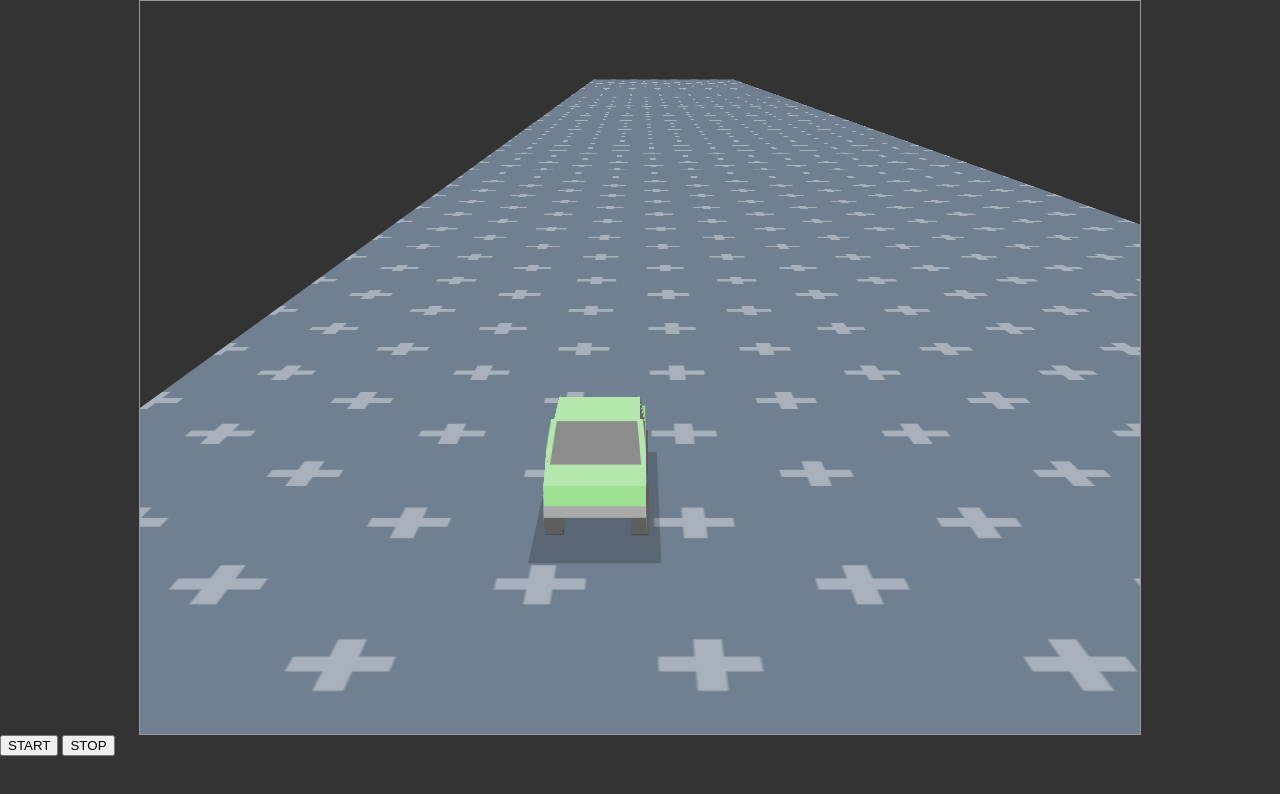
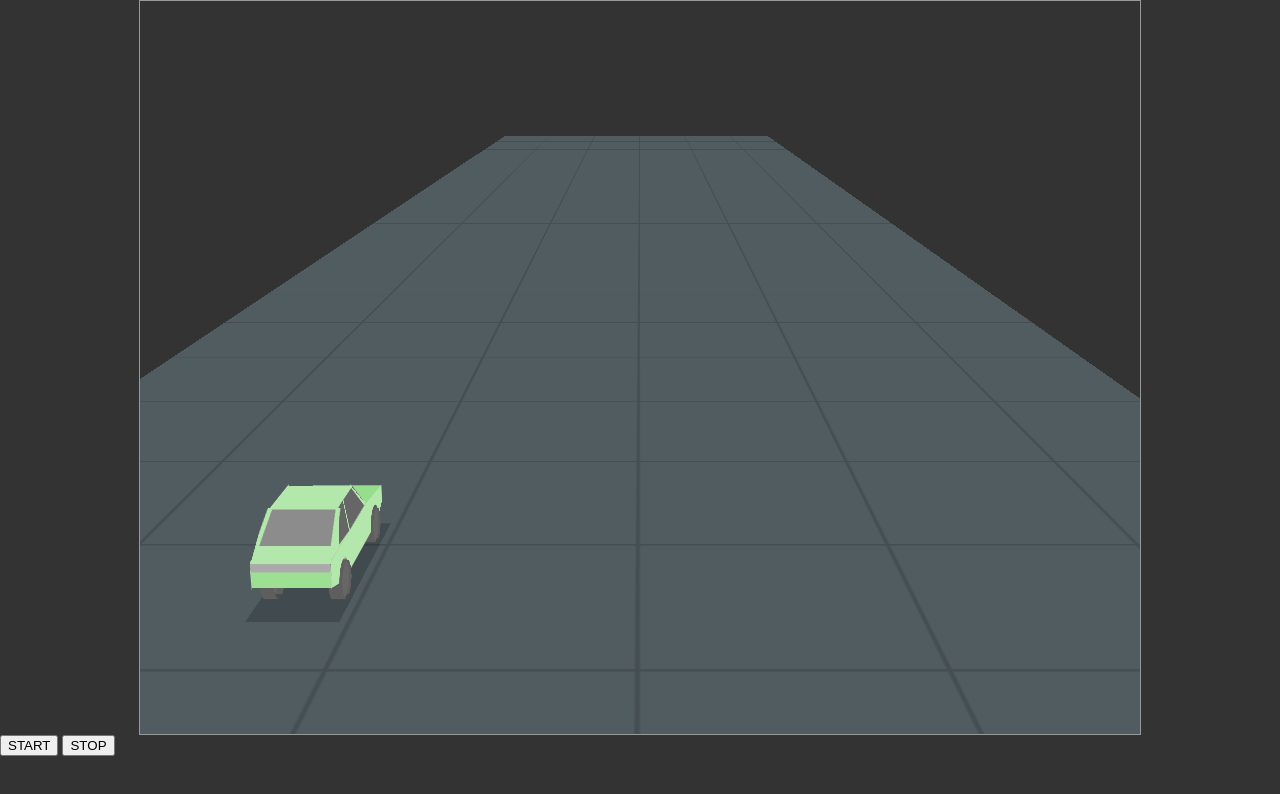
Before and after one commit to bcerc/pinto-rally-racer, a plain HTML site: page index.html in a window 1280 px wide. Drawn offline with Linux system fonts and the light colour scheme.

Commit message:
update road styling, shorten road for better perf

```diff
--- a/game.css
+++ b/game.css
@@ -1,7 +1,10 @@
 body {
   padding: 0;
   margin: 0;
-  background-color: #333; }
+  background-color: #333;
+  transform: translate3d(0, 0, 0);
+  -webkit-backface-visibility: hidden;
+  -webkit-transform-style: preserve-3d; }
 
 .game-container {
   width: 1000px;
@@ -17,7 +20,9 @@ body {
   width: 100%;
   height: 100%;
   perspective: 1200px;
-  perspective-origin: 50% 50%; }
+  perspective-origin: 50% 50%;
+  -webkit-backface-visibility: hidden;
+  -webkit-transform-style: preserve-3d; }
 
 .game-scene {
   position: absolute;
@@ -26,20 +31,25 @@ body {
   width: 0;
   height: 0;
   transform-style: preserve-3d;
-  transform: rotateX(75deg) rotateZ(0deg) translateX(269px) translateY(-4907px) translateZ(-205px);
-  transform-origin: 50% 50%; }
+  transform: rotateX(75deg) rotateZ(0deg) translateX(140px) translateY(-2000px) translateZ(-275px);
+  transform-origin: 50% 50%;
+  -webkit-backface-visibility: hidden; }
   .game-scene * {
     position: absolute;
     top: 0;
     left: 0;
     display: block; }
+    .game-scene *::before, .game-scene *::after {
+      content: '';
+      position: absolute;
+      top: 0;
+      left: 0;
+      display: block; }
 
 .shadow {
-  position: absolute;
-  top: 0;
-  left: 0;
-  display: block;
-  background-color: rgba(0, 0, 0, 0.2); }
+  background-color: rgba(0, 0, 0, 0.2);
+  -webkit-backface-visibility: hidden;
+  -webkit-transform-style: preserve-3d; }
 
 .car {
   width: 33px;
@@ -47,7 +57,6 @@ body {
   transform-style: preserve-3d; }
   .car .body {
     transform-style: preserve-3d;
-    display: block;
     width: 100%;
     height: 100px; }
   .car .body-bottom {
@@ -77,8 +86,7 @@ body {
     height: 11px;
     background-color: #9de094; }
     .car .body-back::before {
-      content: '';
-      display: block;
+      top: auto;
       bottom: 0;
       width: 100%;
       height: 40%;
@@ -113,14 +121,18 @@ body {
     transform: translateX(33px) translateZ(25px) rotateY(-100deg);
     background-position: right 0; }
 
+.rim::before, .rim::after {
+  border-radius: 200px;
+  background-color: #aaaaaa;
+  width: 10px;
+  height: 10px;
+  transform: rotateY(90deg) translateY(-5px) translateZ(-0.5px); }
+.rim::after {
+  transform: rotateY(90deg) translateY(-5px) translateZ(6.5px); }
+
 .wheel {
   transform-style: preserve-3d; }
   .wheel::before, .wheel::after {
-    position: absolute;
-    content: '';
-    display: block;
-    top: 0;
-    left: 0;
     border-radius: 200px;
     background-color: #666666;
     width: 16px;
@@ -128,32 +140,11 @@ body {
     transform: rotateY(90deg) translateY(-8px) translateZ(0px); }
   .wheel::after {
     transform: rotateY(90deg) translateY(-8px) translateZ(2px); }
-  .wheel .rim {
-    position: absolute;
-    content: '';
-    display: block;
-    top: 0;
-    left: 0; }
-    .wheel .rim::before, .wheel .rim::after {
-      position: absolute;
-      content: '';
-      display: block;
-      border-radius: 200px;
-      background-color: #aaaaaa;
-      width: 10px;
-      height: 10px;
-      transform: rotateY(90deg) translateY(-5px) translateZ(-0.5px); }
-    .wheel .rim::after {
-      transform: rotateY(90deg) translateY(-5px) translateZ(6.5px); }
   .wheel .f {
     transform-style: preserve-3d; }
     .wheel .f::before, .wheel .f::after {
       transform-style: preserve-3d;
-      position: absolute;
       top: -3px;
-      left: 0;
-      content: '';
-      display: block;
       background-color: #5e5e5e;
       width: 6px;
       height: 6px; }
@@ -214,13 +205,15 @@ body {
     transform: translateX(200px) translateY(5700px) translateZ(10px) rotateZ(360deg); } }
 .level {
   width: 700px;
-  height: 6000px;
+  height: 3000px;
   transform-style: preserve-3d; }
 
 .road {
   width: 700px;
-  height: 6100px;
-  background: radial-gradient(circle, transparent 20%, slategray 20%, slategray 80%, transparent 80%, transparent), radial-gradient(circle, transparent 20%, slategray 20%, slategray 80%, transparent 80%, transparent) 50px 50px, linear-gradient(#a8b1bb 8px, transparent 8px) 0 -4px, linear-gradient(90deg, #a8b1bb 8px, transparent 8px) -4px 0;
-  background-color: slategray;
-  background-size: 100px 100px, 100px 100px, 50px 50px, 50px 50px;
-  transform: translateY(0px); }
+  height: 3120px;
+  background: linear-gradient(#454f53 2px, transparent 2px) -2px, linear-gradient(90deg, #454f53 2px, transparent 2px)-2px 0;
+  background-color: #515c61;
+  background-size: 120px 120px, 120px 120px, 120px 120px, 120px 120px;
+  transform: translateY(0px);
+  -webkit-transform-style: preserve-3d;
+  -webkit-backface-visibility: hidden; }
--- a/game.js
+++ b/game.js
@@ -14,6 +14,7 @@ var game = (function(){
       },
       _startTime = null,
       _player,
+      _playerYOffset = 300,
       _playerShadow,
       _level,
       _playerController;
@@ -25,12 +26,14 @@ var game = (function(){
       'car-shadow',
       _player,
       {
-        padding: 5
+        padding: 3
       });
 
-    console.log('_playerShadow',_playerShadow);
     _level = new Level();
     _playerController = new PlayerController(_player);
+
+
+    _player.pos.y = _level.height - _playerYOffset;
 
     _level.add(_player,'children');
     _level.add(_playerShadow,'children');
@@ -51,7 +54,6 @@ var game = (function(){
     _playerShadow
       .update()
       .render();
-
 
     _level
       .update()
@@ -74,7 +76,7 @@ var game = (function(){
     this.el.style.width = toInt(this.target.el.style.width) + this.options.padding * 2 + 'px';
     this.el.style.height = toInt(this.target.el.style.height) + this.options.padding * 2 + 'px';
 
-    this.pos.z = 1;
+    this.pos.z = 2;
 
     this.update = function () {
       this.pos.x = this.target.pos.x - this.options.padding;
@@ -88,7 +90,7 @@ var game = (function(){
     return this;
   }
   Shadow.prototype.defaults = {
-    padding: 10
+    padding: 0
   };
 
   function Car () {
@@ -124,9 +126,9 @@ var game = (function(){
     this.height = 100;
     this.pos.x = 200;
     this.pos.y = 5700;
-    this.pos.z = 1;
+    this.pos.z = 2;
     this.speed = 18;
-    this.responsiveness = 1;
+    this.responsiveness = 2;
     this.straighteningRate = 0.98;
     this.maxRotation = 30;
 
@@ -142,7 +144,7 @@ var game = (function(){
         this.rotation.z = this.rotation.z < -this.maxRotation ? -this.maxRotation : this.rotation.z;
 
         //--- TURN LEVEL
-        _level.rotation.z = this.rotation.z * 0.02;
+        // _level.rotation.z = this.rotation.z * -0.02;  // TODO
 
         // derive vel from turning angle
         this.vel.x = -this.speed * this.rotation.z / 90;
@@ -267,9 +269,10 @@ var game = (function(){
     Renderable(this);
 
     this.width = 700;
-    this.height = 6000;
+    this.height = 3000;
     this.rotation.x = 0;
     this.pos.y = 0;
+    this.gridSize = 120;
 
     this.el.style.width = this.width + 'px';
     this.el.style.height = this.height + 'px';
@@ -280,11 +283,10 @@ var game = (function(){
     Positionable(this.road);
 
 
-
     this.update = function () {
       var levelSpeed = _player.speed - Math.abs(_player.vel.x);
       this.road.pos.y -= levelSpeed;
-      this.road.pos.y = this.road.pos.y < -100 ? this.road.pos.y%100 : this.road.pos.y;
+      this.road.pos.y = this.road.pos.y < -this.gridSize ? this.road.pos.y%this.gridSize : this.road.pos.y;
       this.road.el.style.transform = 'translateY(' + -this.road.pos.y + 'px) translateZ(0px)';
       return this;
     };
@@ -439,28 +441,16 @@ var game = (function(){
             z: o.rotation.z,
           };
 
-      // o.el.style.transform = 'matrix3d(' +
-      //                         s.x + ',0,0,0,' +
-      //                        '0,' + s.y + ',0,0,' +
-      //                        '0,0,' + s.z + ',0,' +
-      //                        p.x + ',' + p.y + ',' + p.z + ',1)';
-
-      o.el.style.transform = 'translateX(' + p.x + 'px) ' +
-                              'translateY(' + p.y + 'px) ' +
-                              'translateZ(' + p.z + 'px) ' +
-                              'scaleX(' + s.x + ') ' +
-                              'scaleY(' + s.y + ') ' +
-                              'scaleZ(' + s.z + ') ' +
+      // o.el.style.transform = new Matrix().rotate(r.x, 0, 0).rotate(0, r.y, 0).rotate(0, 0, r.z).scale(s.x, s.y, s.z).translate(p.x, p.y, p.z)
+      o.el.style.transform = 'translate3d(' + p.x + 'px, ' + p.y + 'px, ' + p.z + 'px) ' +
+                              'scale3d(' + s.x + ', ' + s.y + ', ' + s.z + ') ' +
                               'rotateX(' + r.x + 'deg) ' +
                               'rotateZ(' + r.z + 'deg) ' +
                               'rotateY(' + r.y + 'deg) ' +
                               '';
-
-
       return o;
     };
   }
-
 
 
   /*
```
